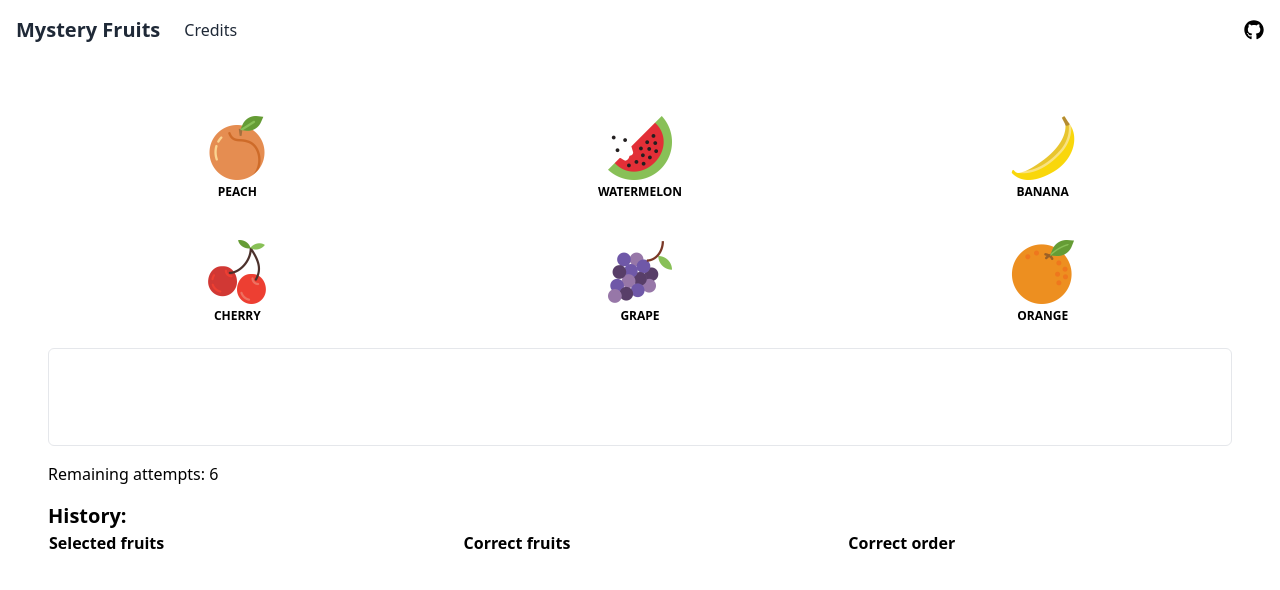
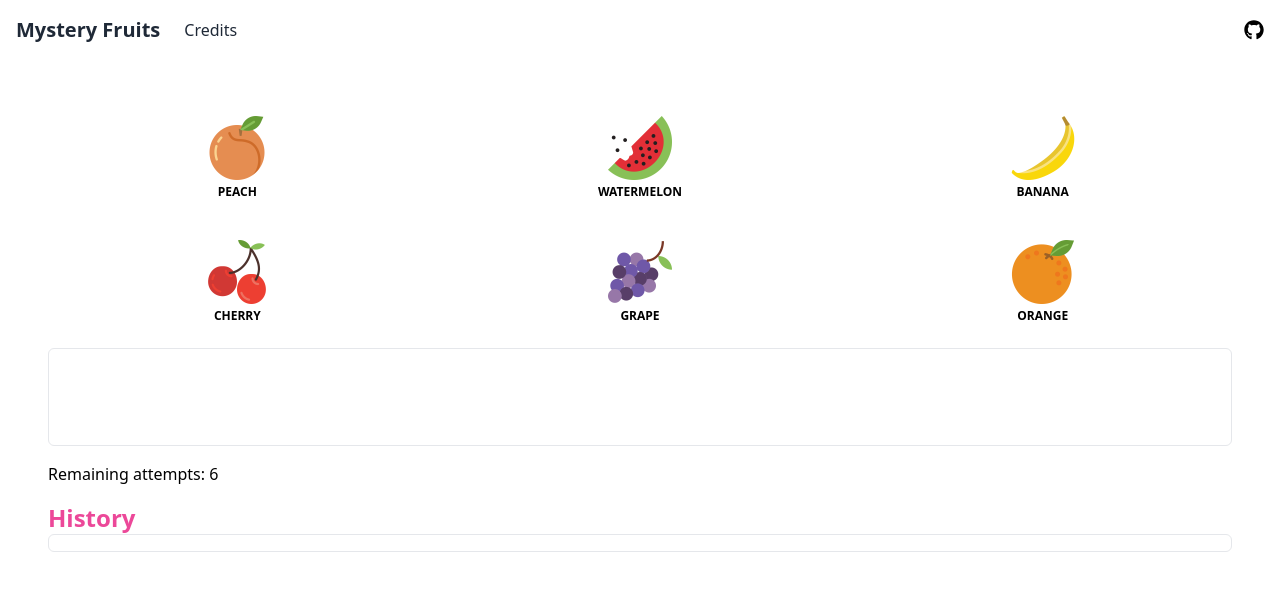
Before and after one commit to jedymatt/mystery-fruits-js, a Vue app: page / in a window 1280 px wide. Shown: the top 590 px of the page. Built offline with nearby package versions, Linux system fonts and the light colour scheme; a web font is replaced by a local one.

Commit message:
Update HistorySection

```diff
--- a/src/components/HistorySection.vue
+++ b/src/components/HistorySection.vue
@@ -1,4 +1,6 @@
 <script setup>
+import FruitImage from './FruitImage.vue';
+
 defineProps({
   history: {
     type: Array,
@@ -8,38 +10,78 @@ defineProps({
 </script>
 
 <template>
-  <div class="container">
-    <span class="text-xl font-black">History:</span>
-    <table class="w-full">
-      <thead>
-        <tr class="text-left">
-          <th colspan="3">
-            Selected fruits
-          </th>
-          <th>Correct fruits</th>
-          <th>Correct order</th>
-        </tr>
-      </thead>
-      <tbody>
-        <tr
-          v-for="item in history"
-          :key="item"
-          class="border-b"
+  <div class="w-full">
+    <h2 class="text-pink-500">
+      History
+    </h2>
+    <div class="p-2 border rounded-md">
+      <div
+        v-for="items in history"
+        :key="items"
       >
-          <td
-            v-for="fruit in item.selectedFruits"
+        <div class="grid grid-cols-2">
+          <div class="flex flex-row">
+            <div
+              v-for="fruit in items.selectedFruits"
               :key="fruit"
+              class="flex flex-col items-center justify-center gap-1"
             >
+              <FruitImage
+                :fruit="fruit"
+                class="h-8 w-8"
+              />
+              <span class="text-xs capitalize">
                 {{ fruit }}
-          </td>
-          <td>
-            {{ item.correctFruits }}
-          </td>
-          <td>
-            {{ item.correctFruitsOrder }}
-          </td>
-        </tr>
-      </tbody>
-    </table>
+              </span>
+            </div>
+          </div>
+          <div class="flex flex-row">
+            <div class="flex flex-col items-center justify-center">
+              <div class="h-8 w-8">
+                {{ items.correctFruits }}
+              </div>
+              <span class="text-xs">Correct Fruits</span>
+            </div>
+            <div class="flex flex-col items-center justify-center">
+              <div class="h-8 w-8">
+                {{ items.correctFruitsOrder }}
+              </div>
+              <span class="text-xs">Correct Fruits Order</span>
+            </div>
+          </div>
+        </div>
+      </div>
+      <!-- <div
+        v-for="items in history"
+        :key="items"
+        class="flex flex-row items-center justify-center gap-2 py-2 border-b last:border-b-0"
+      >
+        <div
+          v-for="fruit in items.selectedFruits"
+          :key="fruit"
+          class="flex flex-col items-center justify-center gap-1"
+        >
+          <FruitImage
+            :fruit="fruit"
+            class="h-8 w-8"
+          />
+          <span class="text-xs capitalize">
+            {{ fruit }}
+          </span>
+        </div>
+        <div class="flex flex-col items-center justify-center">
+          <div class="h-8 w-8">
+            {{ items.correctFruits }}
+          </div>
+          <span class="text-xs">Correct Fruits</span>
+        </div>
+        <div class="flex flex-col items-center justify-center">
+          <div class="h-8 w-8">
+            {{ items.correctFruitsOrder }}
+          </div>
+          <span class="text-xs">Correct Fruits Order</span>
+        </div>
+      </div> -->
+    </div>
   </div>
 </template>
```
Lines whose indentation alone changed are shown as unchanged.
